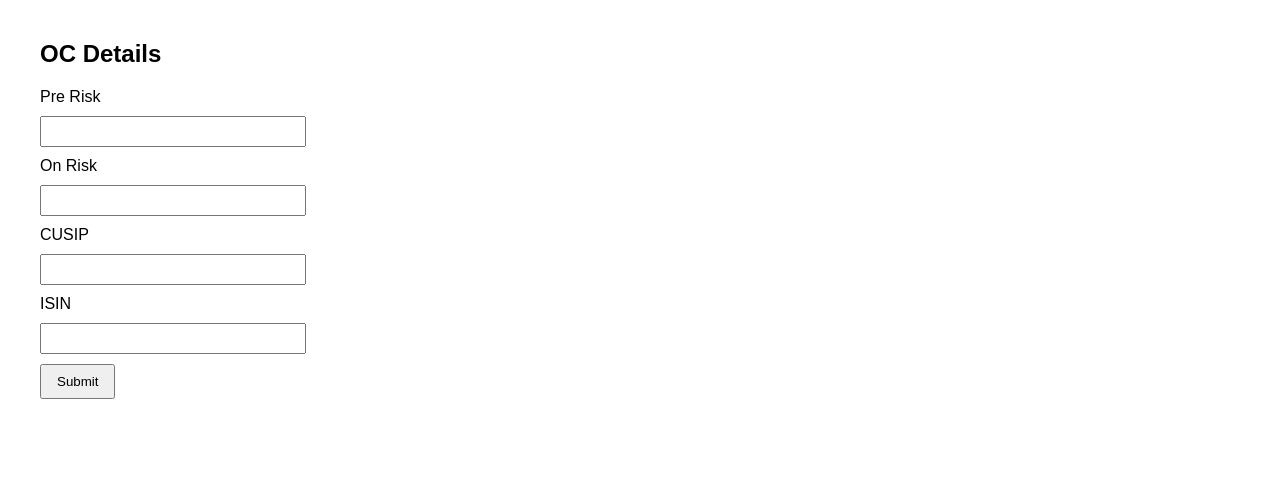
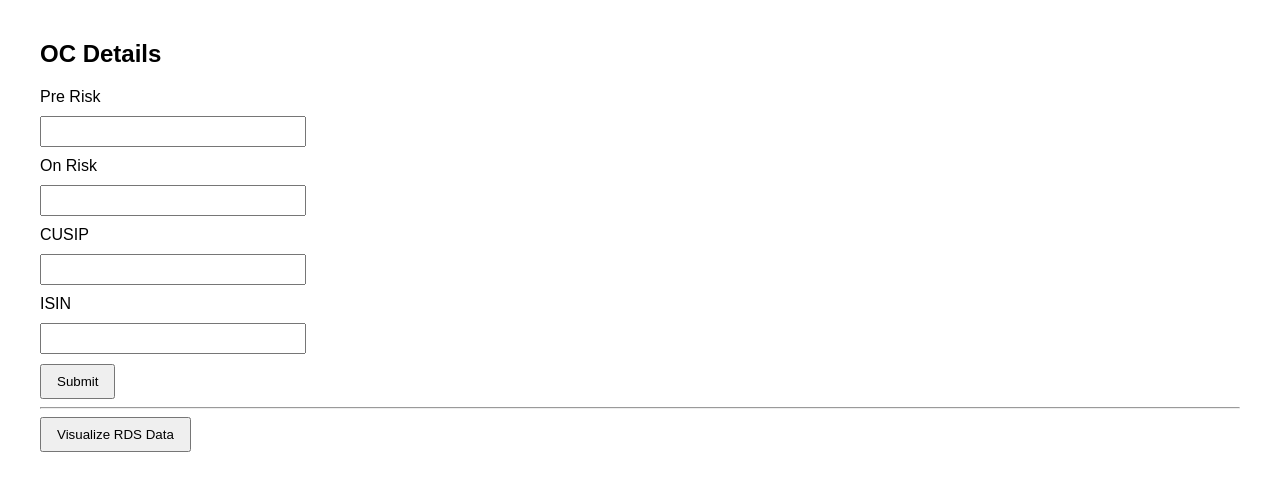
Before and after one commit to ganrajdol99215/finance-portal, a website: page views/index.html in a window 1280 px wide. Drawn offline with Linux system fonts and the light colour scheme.

Commit message:
Update index.html

```diff
--- a/views/index.html
+++ b/views/index.html
@@ -27,6 +27,9 @@
   <button type="submit">Submit</button>
 
 </form>
-
+<hr>
+<a href="/records">
+  <button type="button">Visualize RDS Data</button>
+</a>
 </body>
 </html>
```
